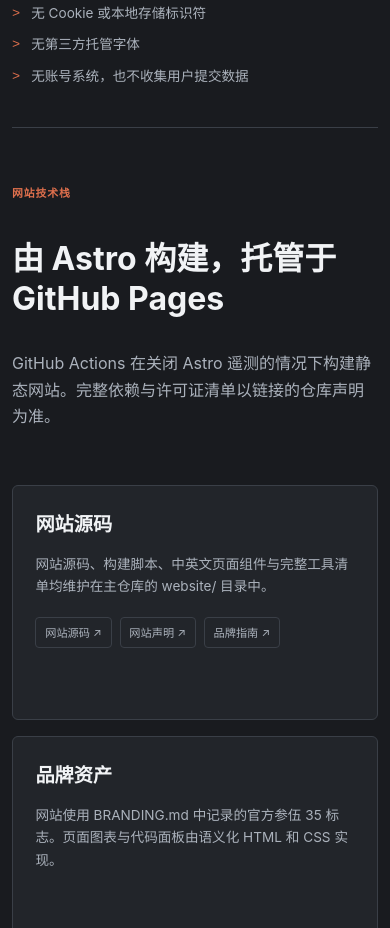
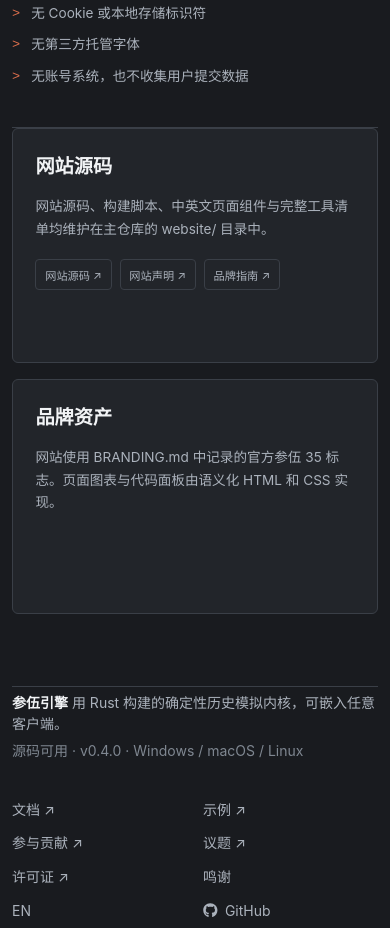
Before and after one commit to PeiyuanQi/canwu, an Astro site in the folder website/: page /credits in a window 390 px wide. Shown: the part 1314-2242 px from the top of the page. Built offline with nearby package versions, Linux system fonts and the light colour scheme; Astro itself is replaced by a stand-in of ours.

Commit message:
refactor: remove website stack promotion

```diff
--- a/website/src/components/CreditsPage.astro
+++ b/website/src/components/CreditsPage.astro
@@ -8,7 +8,7 @@
 const c = isEnglish
   ? {
       title: "Canwu project and website information",
-      description: "License, contribution, third-party, privacy, framework, and hosting information for Canwu and canwu.org.",
+      description: "License, contribution, third-party software, privacy, and project information for Canwu and canwu.org.",
       label: "Project information", heading: "License, participation, and website credits",
       intro: "The engine and its website have different dependency boundaries. This page gives adopters and contributors direct access to the current license text, contribution rules, third-party notices, and website implementation details.",
       trust: [
@@ -17,14 +17,13 @@
         { title: "Third-party software", status: "Repository notices", copy: "Engine and website dependencies retain their own licenses. The linked repository notices are the authoritative inventories; this page does not duplicate them.", links: [["Engine notices", "https://github.com/PeiyuanQi/canwu/blob/main/THIRD_PARTY_LICENSES.md"], ["Website notices", "https://github.com/PeiyuanQi/canwu/blob/main/website/THIRD_PARTY_NOTICES.md"]] },
       ],
       privacyTitle: "Website privacy", privacy: ["No analytics or tracking pixels", "No cookies or local-storage identifiers", "No third-party hosted fonts", "No account system or user-submitted data"],
-      stackLabel: "Website stack", stackTitle: "Built with Astro, hosted on GitHub Pages", stackIntro: "GitHub Actions builds the static site with Astro telemetry disabled. The complete dependency and license inventory lives in the linked repository notices.",
       sourceTitle: "Website source", sourceCopy: "Website source, build scripts, bilingual page components, and the full tool inventory are maintained in website/ inside the main repository.",
       brandTitle: "Brand assets", brandCopy: "The site uses the official Canwu 35 mark documented in BRANDING.md. Page diagrams and code panels are implemented with semantic HTML and CSS.",
       links: [["Website source", "https://github.com/PeiyuanQi/canwu/tree/main/website"], ["Website notices", "https://github.com/PeiyuanQi/canwu/blob/main/website/THIRD_PARTY_NOTICES.md"], ["Brand guide", "https://github.com/PeiyuanQi/canwu/blob/main/BRANDING.md"]],
     }
   : {
       title: "参伍项目与网站说明",
-      description: "参伍与 canwu.org 的许可证、贡献、第三方软件、隐私、框架与托管说明。",
+      description: "参伍与 canwu.org 的许可证、贡献、第三方软件、隐私与项目说明。",
       label: "项目信息", heading: "许可、参与方式与网站鸣谢",
       intro: "参伍引擎与网站具有不同的依赖边界。本页为采用者和贡献者提供当前许可证文本、贡献规则、第三方声明与网站实现信息的直接入口。",
       trust: [
@@ -33,7 +32,6 @@
         { title: "第三方软件", status: "仓库声明", copy: "引擎与网站依赖继续使用各自许可证。链接的仓库声明是权威清单，本页不再重复逐项展示。", links: [["引擎声明", "https://github.com/PeiyuanQi/canwu/blob/main/THIRD_PARTY_LICENSES.md"], ["网站声明", "https://github.com/PeiyuanQi/canwu/blob/main/website/THIRD_PARTY_NOTICES.md"]] },
       ],
       privacyTitle: "网站隐私", privacy: ["无分析统计或跟踪像素", "无 Cookie 或本地存储标识符", "无第三方托管字体", "无账号系统，也不收集用户提交数据"],
-      stackLabel: "网站技术栈", stackTitle: "由 Astro 构建，托管于 GitHub Pages", stackIntro: "GitHub Actions 在关闭 Astro 遥测的情况下构建静态网站。完整依赖与许可证清单以链接的仓库声明为准。",
       sourceTitle: "网站源码", sourceCopy: "网站源码、构建脚本、中英文页面组件与完整工具清单均维护在主仓库的 website/ 目录中。",
       brandTitle: "品牌资产", brandCopy: "网站使用 BRANDING.md 中记录的官方参伍 35 标志。页面图表与代码面板由语义化 HTML 和 CSS 实现。",
       links: [["网站源码", "https://github.com/PeiyuanQi/canwu/tree/main/website"], ["网站声明", "https://github.com/PeiyuanQi/canwu/blob/main/website/THIRD_PARTY_NOTICES.md"], ["品牌指南", "https://github.com/PeiyuanQi/canwu/blob/main/BRANDING.md"]],
@@ -44,6 +42,5 @@
   <section class="reference-hero page-width"><p>{c.label}</p><h1>{c.heading}</h1><span>{c.intro}</span></section>
   <section class="trust-grid page-width">{c.trust.map((item) => <article><code>{item.status}</code><h2>{item.title}</h2><p>{item.copy}</p><div class="reference-links">{item.links.map(([label, url]) => <a href={url}>{label} ↗</a>)}</div></article>)}</section>
   <section class="privacy-section page-width"><header><p>{c.privacyTitle}</p></header><ul class="technical-list">{c.privacy.map((item) => <li>{item}</li>)}</ul></section>
-  <section class="stack-intro page-width"><p>{c.stackLabel}</p><h2>{c.stackTitle}</h2><span>{c.stackIntro}</span></section>
   <section class="implementation-grid page-width"><article><h2>{c.sourceTitle}</h2><p>{c.sourceCopy}</p><div class="reference-links">{c.links.map(([label, url]) => <a href={url}>{label} ↗</a>)}</div></article><article><h2>{c.brandTitle}</h2><p>{c.brandCopy}</p></article></section>
 </BaseLayout>
--- a/website/src/styles/global.css
+++ b/website/src/styles/global.css
@@ -215,10 +215,6 @@
 .trust-grid article > code { color: var(--green); font-size: .67rem; }
 .trust-grid h2 { margin: 1.2rem 0 .8rem; font-size: 1.2rem; }
 .trust-grid p { color: var(--muted); font-size: .84rem; line-height: 1.65; }
-.stack-intro { display: grid; grid-template-columns: .34fr .66fr 1fr; gap: 2rem; padding-block: 3.5rem; }
-.stack-intro > p { margin: .2rem 0 0; color: var(--accent); font: 700 .68rem/1.3 "Cascadia Code", monospace; letter-spacing: .08em; text-transform: uppercase; }
-.stack-intro h2 { margin: 0; font-size: 2rem; }
-.stack-intro span { color: var(--muted); line-height: 1.65; }
 .implementation-grid { display: grid; grid-template-columns: repeat(2, 1fr); gap: 1rem; padding-block: 0 4.5rem; }
 .implementation-grid article { min-height: 235px; padding: 1.4rem; background: var(--surface); border: 1px solid var(--border); border-radius: 6px; }
 .implementation-grid h2 { margin: 0 0 1rem; font-size: 1.2rem; }
@@ -239,7 +235,7 @@
   .architecture-grid { grid-template-columns: 1fr; }
   .trust-grid { grid-template-columns: 1fr; }
   .responsibility-grid.three { grid-template-columns: 1fr; }
-  .integration-proof, .stack-intro { grid-template-columns: 1fr; }
+  .integration-proof { grid-template-columns: 1fr; }
   .crate-grid { grid-template-columns: repeat(2, 1fr); }
   .use-grid { grid-template-columns: repeat(2, 1fr); }
 }
```
